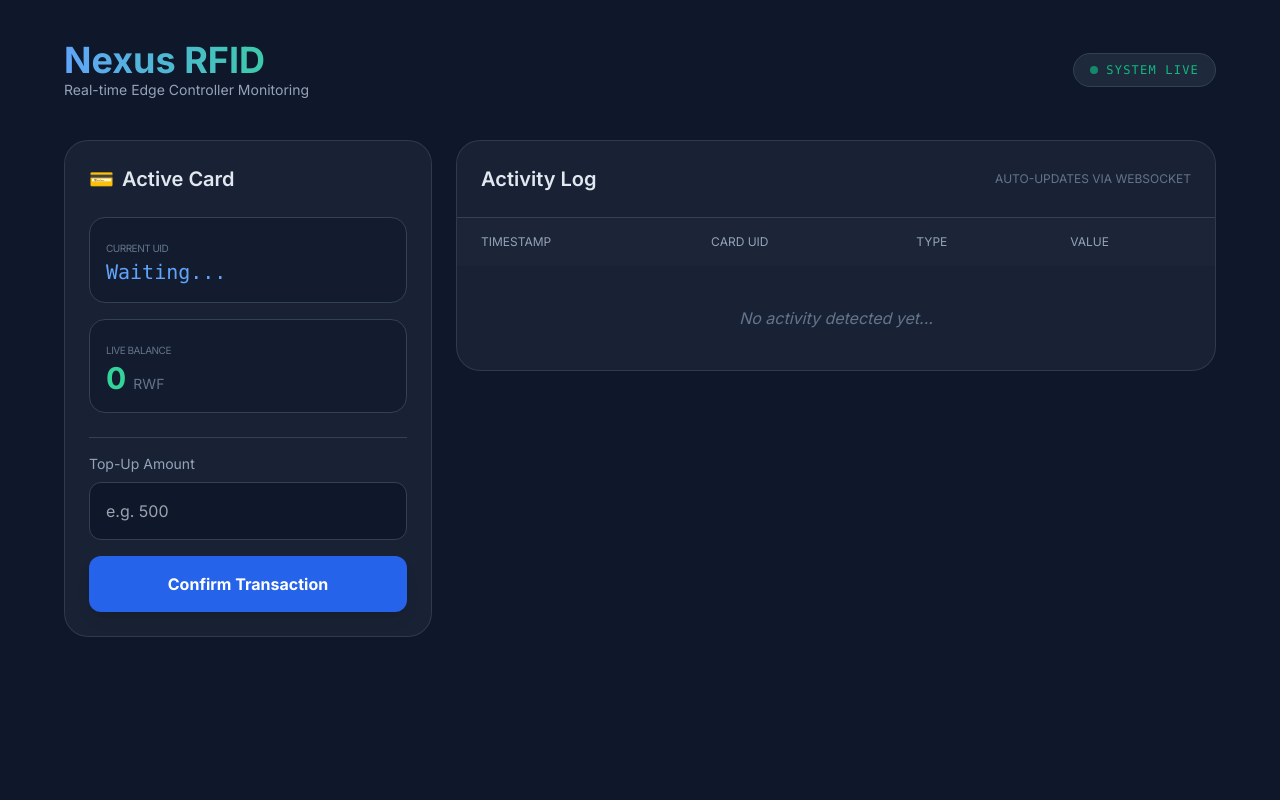
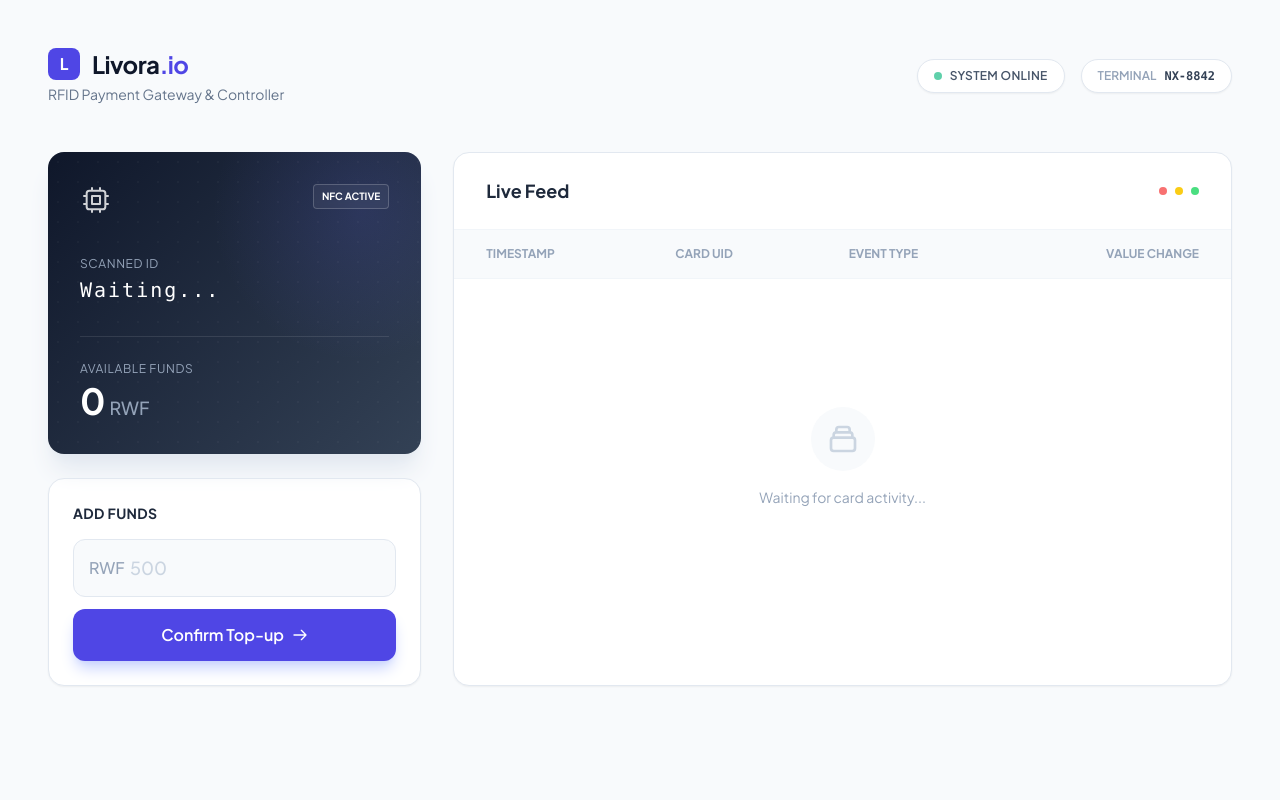
Before and after one commit to Ishoula/RFID-card-topup, a Flask app: page / in a window 1280 px wide. Run offline with Flask 3, Linux system fonts and the light colour scheme; some libraries are stand-ins or nearby versions.

Commit message:
Enhanced the ui beauty

```diff
--- a/app.py
+++ b/app.py
@@ -45,4 +45,4 @@ def handle_topup():
     return jsonify({"status": "Command sent to device"})
 
 if __name__ == '__main__':
-    socketio.run(app, host='0.0.0.0', port=2727, allow_unsafe_werkzeug=True)
+    socketio.run(app, host='0.0.0.0', port=9233, allow_unsafe_werkzeug=True)
--- a/templates/dashboard.html
+++ b/templates/dashboard.html
@@ -3,78 +3,141 @@
 <head>
     <meta charset="UTF-8">
     <meta name="viewport" content="width=device-width, initial-scale=1.0">
-    <title>Livora RFID | IoT Dashboard</title>
+    <title>Livora RFID | Management Console</title>
     <script src="https://cdnjs.cloudflare.com/ajax/libs/socket.io/4.0.1/socket.io.js"></script>
     <script src="https://cdn.tailwindcss.com"></script>
-    <link href="https://fonts.googleapis.com/css2?family=Inter:wght@300;400;600;700&display=swap" rel="stylesheet">
+    <link href="https://fonts.googleapis.com/css2?family=Plus+Jakarta+Sans:wght@400;500;600;700&display=swap" rel="stylesheet">
     <style>
-        body { font-family: 'Inter', sans-serif; background: #0f172a; }
-        .glass { background: rgba(30, 41, 59, 0.7); backdrop-filter: blur(12px); border: 1px solid rgba(255,255,255,0.1); }
-        .animate-fade-in { animation: fadeIn 0.5s ease-out; }
-        @keyframes fadeIn { from { opacity: 0; transform: translateY(-10px); } to { opacity: 1; transform: translateY(0); } }
+        body { font-family: 'Plus Jakarta Sans', sans-serif; background-color: #f8fafc; }
+        .card-visual {
+            background: linear-gradient(135deg, #0f172a 0%, #334155 100%);
+            position: relative;
+            overflow: hidden;
+        }
+        .card-visual::before {
+            content: '';
+            position: absolute;
+            top: 0;
+            right: 0;
+            width: 300px;
+            height: 300px;
+            background: radial-gradient(circle, rgba(99, 102, 241, 0.15) 0%, transparent 70%);
+            transform: translate(30%, -30%);
+        }
+        /* Subtle texture for the card */
+        .card-pattern {
+            background-image: radial-gradient(rgba(255,255,255,0.1) 1px, transparent 1px);
+            background-size: 20px 20px;
+            position: absolute;
+            inset: 0;
+            opacity: 0.3;
+        }
+        .animate-slide-up { animation: slideUp 0.4s cubic-bezier(0.16, 1, 0.3, 1); }
+        @keyframes slideUp { from { opacity: 0; transform: translateY(10px); } to { opacity: 1; transform: translateY(0); } }
     </style>
 </head>
-<body class="text-slate-200 min-h-screen p-4 md:p-10">
-    <div class="max-w-6xl mx-auto space-y-6">
+<body class="text-slate-800 min-h-screen">
 
-        <header class="flex justify-between items-center mb-10">
+    <div class="max-w-7xl mx-auto p-6 md:p-12">
+
+        <header class="flex flex-col md:flex-row md:items-center justify-between gap-4 mb-12">
             <div>
-                <h1 class="text-4xl font-extrabold bg-gradient-to-r from-blue-400 to-emerald-400 bg-clip-text text-transparent">Nexus RFID</h1>
-                <p class="text-slate-400 text-sm">Real-time Edge Controller Monitoring</p>
+                <div class="flex items-center gap-3 mb-1">
+                    <div class="w-8 h-8 bg-indigo-600 rounded-lg flex items-center justify-center text-white font-bold">L</div>
+                    <h1 class="text-2xl font-bold text-slate-900 tracking-tight">Livora<span class="text-indigo-600">.io</span></h1>
+                </div>
+                <p class="text-slate-500 text-sm">RFID Payment Gateway & Controller</p>
             </div>
-            <div class="flex items-center gap-2 px-4 py-2 rounded-full bg-slate-800 border border-slate-700">
-                <div class="w-2 h-2 rounded-full bg-emerald-500 animate-pulse"></div>
-                <span class="text-xs font-mono uppercase tracking-widest text-emerald-500">System Live</span>
+
+            <div class="flex items-center gap-4">
+                <div class="bg-white px-4 py-2 rounded-full shadow-sm border border-slate-200 flex items-center gap-2">
+                    <div class="w-2 h-2 rounded-full bg-emerald-500 animate-pulse"></div>
+                    <span class="text-xs font-semibold text-slate-600 uppercase tracking-wide">System Online</span>
+                </div>
+                <div class="bg-white px-4 py-2 rounded-full shadow-sm border border-slate-200 flex items-center gap-2">
+                    <span class="text-xs font-semibold text-slate-400 uppercase">Terminal</span>
+                    <span class="text-xs font-mono font-bold text-slate-700">NX-8842</span>
+                </div>
             </div>
         </header>
 
-        <div class="grid lg:grid-cols-3 gap-6">
-            <div class="lg:col-span-1 space-y-6">
-                <div class="glass p-6 rounded-3xl space-y-6">
-                    <h2 class="text-xl font-semibold flex items-center gap-2">
-                        <span>💳</span> Active Card
-                    </h2>
+        <div class="grid lg:grid-cols-12 gap-8">
 
-                    <div class="space-y-4">
-                        <div class="bg-slate-900/50 p-4 rounded-2xl border border-slate-700">
-                            <label class="text-[10px] uppercase tracking-tighter text-slate-500">Current UID</label>
-                            <p id="card_uid" class="text-xl font-mono text-blue-400">Waiting...</p>
+            <div class="lg:col-span-4 space-y-6">
+
+                <div class="card-visual rounded-2xl p-8 text-white shadow-xl shadow-slate-200 transform transition-all hover:-translate-y-1">
+                    <div class="card-pattern"></div>
+                    <div class="relative z-10 flex justify-between items-start mb-10">
+                        <svg class="w-8 h-8 text-white/80" fill="none" stroke="currentColor" viewBox="0 0 24 24"><path stroke-linecap="round" stroke-linejoin="round" stroke-width="1.5" d="M9 3v2m6-2v2M9 19v2m6-2v2M5 9H3m2 6H3m18-6h-2m2 6h-2M7 19h10a2 2 0 002-2V7a2 2 0 00-2-2H7a2 2 0 00-2 2v10a2 2 0 002 2zM9 9h6v6H9V9z"></path></svg>
+                        <span class="text-[10px] font-bold border border-white/20 px-2 py-1 rounded bg-white/5 backdrop-blur-sm">NFC ACTIVE</span>
+                    </div>
+
+                    <div class="relative z-10 space-y-8">
+                        <div>
+                            <p class="text-slate-400 text-xs uppercase tracking-wider mb-1">Scanned ID</p>
+                            <p id="card_uid" class="text-xl font-mono tracking-widest text-white">Waiting...</p>
                         </div>
-                        <div class="bg-slate-900/50 p-4 rounded-2xl border border-slate-700">
-                            <label class="text-[10px] uppercase tracking-tighter text-slate-500">Live Balance</label>
-                            <p id="balance" class="text-3xl font-bold text-emerald-400">0 <span class="text-sm font-normal text-slate-500">RWF</span></p>
+
+                        <div class="pt-6 border-t border-white/10">
+                            <p class="text-slate-400 text-xs uppercase tracking-wider mb-1">Available Funds</p>
+                            <div class="flex items-baseline gap-1">
+                                <span id="balance" class="text-4xl font-bold">0</span>
+                                <span class="text-lg text-slate-400 font-medium">RWF</span>
+                            </div>
                         </div>
                     </div>
+                </div>
 
-                    <div class="pt-4 border-t border-slate-700">
-                        <label class="block text-sm mb-2 text-slate-400">Top-Up Amount</label>
-                        <input type="number" id="amount" placeholder="e.g. 500"
-                               class="w-full bg-slate-900 border border-slate-700 rounded-xl p-4 mb-4 focus:ring-2 focus:ring-blue-500 outline-none transition-all">
-                        <button onclick="sendTopup()" class="w-full bg-blue-600 hover:bg-blue-500 text-white font-bold py-4 rounded-xl transition-all shadow-lg active:scale-95">
-                            Confirm Transaction
+                <div class="bg-white rounded-2xl p-6 shadow-sm border border-slate-200">
+                    <h3 class="text-sm font-bold text-slate-800 uppercase tracking-wide mb-4">Add Funds</h3>
+                    <div class="space-y-3">
+                        <div class="relative group">
+                            <div class="absolute inset-y-0 left-0 pl-4 flex items-center pointer-events-none">
+                                <span class="text-slate-400 font-medium">RWF</span>
+                            </div>
+                            <input type="number" id="amount" placeholder="500"
+                                   class="w-full pl-14 pr-4 py-3.5 bg-slate-50 border border-slate-200 rounded-xl focus:ring-2 focus:ring-indigo-500 focus:bg-white focus:border-indigo-500 transition-all outline-none font-medium text-lg placeholder-slate-300">
+                        </div>
+                        <button onclick="sendTopup()" class="w-full bg-indigo-600 hover:bg-indigo-700 text-white font-semibold py-3.5 rounded-xl transition-all shadow-lg shadow-indigo-200 active:scale-95 flex justify-center items-center gap-2">
+                            <span>Confirm Top-up</span>
+                            <svg class="w-4 h-4" fill="none" stroke="currentColor" viewBox="0 0 24 24"><path stroke-linecap="round" stroke-linejoin="round" stroke-width="2" d="M14 5l7 7m0 0l-7 7m7-7H3"></path></svg>
                         </button>
                     </div>
                 </div>
             </div>
 
-            <div class="lg:col-span-2">
-                <div class="glass rounded-3xl overflow-hidden">
-                    <div class="p-6 border-b border-slate-700 flex justify-between items-center">
-                        <h2 class="text-xl font-semibold">Activity Log</h2>
-                        <span class="text-xs text-slate-500 uppercase">Auto-updates via WebSocket</span>
+            <div class="lg:col-span-8">
+                <div class="bg-white rounded-2xl shadow-sm border border-slate-200 flex flex-col h-full min-h-[500px]">
+                    <div class="px-8 py-6 border-b border-slate-100 flex justify-between items-center">
+                        <h3 class="font-bold text-slate-800 text-lg">Live Feed</h3>
+                        <div class="flex gap-2">
+                            <span class="w-2 h-2 rounded-full bg-red-400"></span>
+                            <span class="w-2 h-2 rounded-full bg-yellow-400"></span>
+                            <span class="w-2 h-2 rounded-full bg-green-400"></span>
+                        </div>
                     </div>
-                    <div class="overflow-x-auto">
-                        <table class="w-full text-left">
-                            <thead class="bg-slate-800/50 text-slate-400 text-xs uppercase">
-                                <tr>
-                                    <th class="px-6 py-4 font-medium">Timestamp</th>
-                                    <th class="px-6 py-4 font-medium">Card UID</th>
-                                    <th class="px-6 py-4 font-medium">Type</th>
-                                    <th class="px-6 py-4 font-medium">Value</th>
+
+                    <div class="overflow-x-auto flex-1">
+                        <table class="w-full text-left border-collapse">
+                            <thead>
+                                <tr class="text-xs text-slate-400 font-semibold uppercase bg-slate-50 border-b border-slate-100">
+                                    <th class="px-8 py-4">Timestamp</th>
+                                    <th class="px-8 py-4">Card UID</th>
+                                    <th class="px-8 py-4">Event Type</th>
+                                    <th class="px-8 py-4 text-right">Value Change</th>
                                 </tr>
                             </thead>
-                            <tbody id="activity-body" class="divide-y divide-slate-700/50">
-                                <tr class="text-slate-500 italic"><td colspan="4" class="px-6 py-10 text-center">No activity detected yet...</td></tr>
+                            <tbody id="activity-body" class="text-sm">
+                                <tr>
+                                    <td colspan="4" class="px-8 py-32 text-center text-slate-400">
+                                        <div class="flex flex-col items-center gap-4">
+                                            <div class="w-16 h-16 bg-slate-50 rounded-full flex items-center justify-center">
+                                                <svg class="w-8 h-8 text-slate-300" fill="none" stroke="currentColor" viewBox="0 0 24 24"><path stroke-linecap="round" stroke-linejoin="round" stroke-width="2" d="M19 11H5m14 0a2 2 0 012 2v6a2 2 0 01-2 2H5a2 2 0 01-2-2v-6a2 2 0 012-2m14 0V9a2 2 0 00-2-2M5 11V9a2 2 0 012-2m0 0V5a2 2 0 012-2h6a2 2 0 012 2v2M7 7h10"></path></svg>
+                                            </div>
+                                            <p>Waiting for card activity...</p>
+                                        </div>
+                                    </td>
+                                </tr>
                             </tbody>
                         </table>
                     </div>
@@ -87,40 +150,49 @@
         const socket = io();
         const activityBody = document.getElementById('activity-body');
 
+        // Initial connection check
+        socket.on('connect', () => {
+            console.log("Connected to WebSocket");
+        });
+
         socket.on('update_dashboard', function(data) {
             console.log("Received data:", data);
-            const now = new Date().toLocaleTimeString();
+            const now = new Date().toLocaleTimeString([], { hour: '2-digit', minute: '2-digit', second: '2-digit' });
 
             if (data.uid) document.getElementById('card_uid').innerText = data.uid;
 
             let displayVal = "";
-            let type = "SCAN";
-            let color = "text-blue-400";
-            let badgeColor = "border-blue-500/50 text-blue-500";
+            let type = "Access Scan";
+            // Clean styling classes
+            let amountClass = "text-slate-600 font-medium";
+            let badgeClass = "bg-slate-100 text-slate-600 border border-slate-200";
+            let rowClass = "bg-white";
 
             if (data.balance !== undefined) {
-                document.getElementById('balance').innerText = data.balance + " RWF";
+                document.getElementById('balance').innerText = data.balance;
                 displayVal = data.balance + " RWF";
             } else if (data['new_balance'] !== undefined) {
-                document.getElementById('balance').innerText = data['new_balance'] + " RWF";
+                document.getElementById('balance').innerText = data['new_balance'];
                 displayVal = "+" + data['new_balance'] + " RWF";
-                type = "TOP-UP";
-                color = "text-emerald-400";
-                badgeColor = "border-emerald-500/50 text-emerald-500";
+                type = "Deposit";
+                amountClass = "text-emerald-600 font-bold";
+                badgeClass = "bg-emerald-50 text-emerald-600 border border-emerald-100";
+                rowClass = "bg-emerald-50/10"; // Very subtle highlight for deposits
             }
 
-            if (activityBody.innerText.includes("No activity")) activityBody.innerHTML = "";
+            // Clear empty state message
+            if (activityBody.innerText.includes("Waiting for card activity")) activityBody.innerHTML = "";
 
             const row = `
-                <tr class="hover:bg-slate-700/30 transition-colors animate-fade-in">
-                    <td class="px-6 py-4 text-xs font-mono text-slate-500">${now}</td>
-                    <td class="px-6 py-4 font-mono text-blue-400">${data.uid}</td>
-                    <td class="px-6 py-4">
-                        <span class="px-2 py-1 rounded-md text-[10px] font-bold border ${badgeColor} bg-slate-900">
+                <tr class="${rowClass} hover:bg-slate-50 transition-colors animate-slide-up border-b border-slate-50 last:border-0">
+                    <td class="px-8 py-5 text-slate-500 font-mono text-xs">${now}</td>
+                    <td class="px-8 py-5 font-mono font-medium text-slate-700">${data.uid}</td>
+                    <td class="px-8 py-5">
+                        <span class="inline-flex items-center px-2.5 py-1 rounded text-xs font-semibold ${badgeClass}">
                             ${type}
                         </span>
                     </td>
-                    <td class="px-6 py-4 font-semibold ${color}">${displayVal}</td>
+                    <td class="px-8 py-5 text-right font-mono ${amountClass}">${displayVal}</td>
                 </tr>
             `;
             activityBody.insertAdjacentHTML('afterbegin', row);
```
